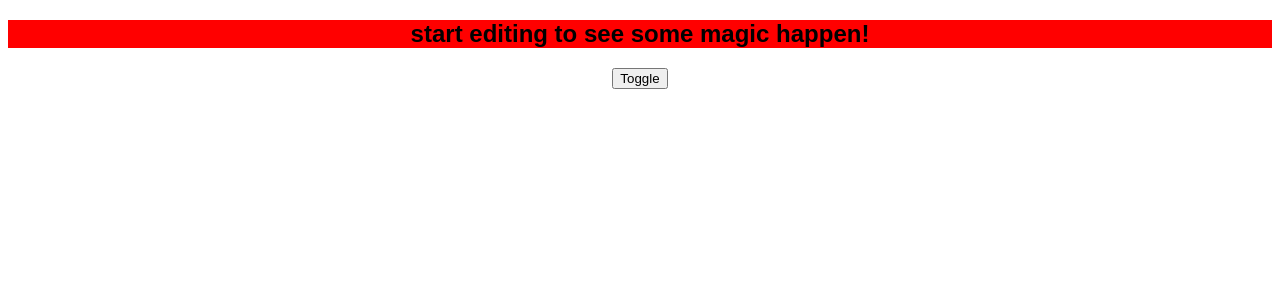
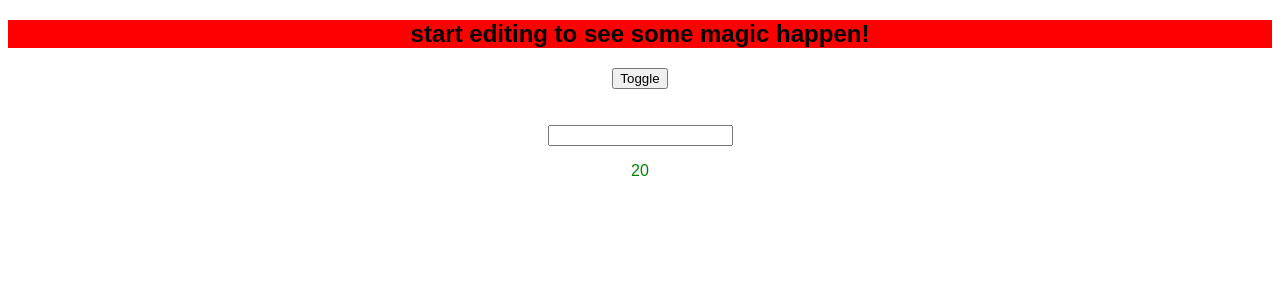
Before and after one commit to kotesh-arya/React-Hooks, a React (Create React App) app: page / in a window 1280 px wide. Shown: the top 300 px of the page. Built offline with nearby package versions, Linux system fonts and the light colour scheme.

Commit message:
FEAT: Added Twitter functionality component

```diff
--- a/src/App.js
+++ b/src/App.js
@@ -4,15 +4,30 @@ export default function App() {
   const changeBg = () => {
     bgColor === "red" ? setBgColor("blue") : setBgColor("red");
   };
-
+  // See the Twitter post component.
+  //  It gives you an indicator of the character count. Replicate that behavior.
   const [bgColor, setBgColor] = useState("red");
+  const [count, setCount] = useState(20);
+  const [textColor, setTextColor] = useState("green");
+  const changeHandler = (e) => {
+    let charCount = 20;
+    setCount(charCount - e.target.value.length);
+    console.log(count);
+    count < 7
+      ? setTextColor("red")
+      : count < 17
+      ? setTextColor("orange")
+      : setTextColor("green");
+  };
 
   return (
     <div className="App">
       <h2 style={{ backgroundColor: bgColor }}>
         start editing to see some magic happen!
       </h2>
-      <button onClick={changeBg}>Toggle</button>
+      <button onClick={changeBg}>Toggle</button> <br /> <br /> <br />
+      <input onInput={changeHandler} type="text" />
+      <p style={{ color: textColor }}>{count}</p>
     </div>
   );
 }
```
